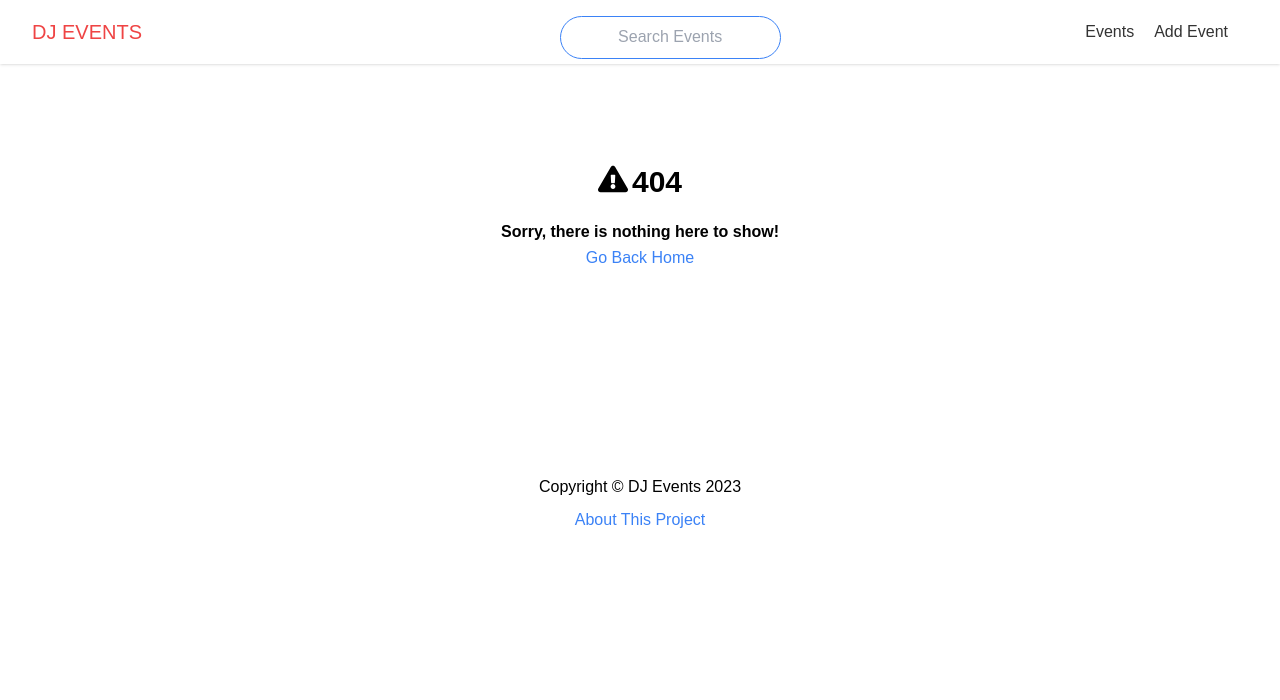
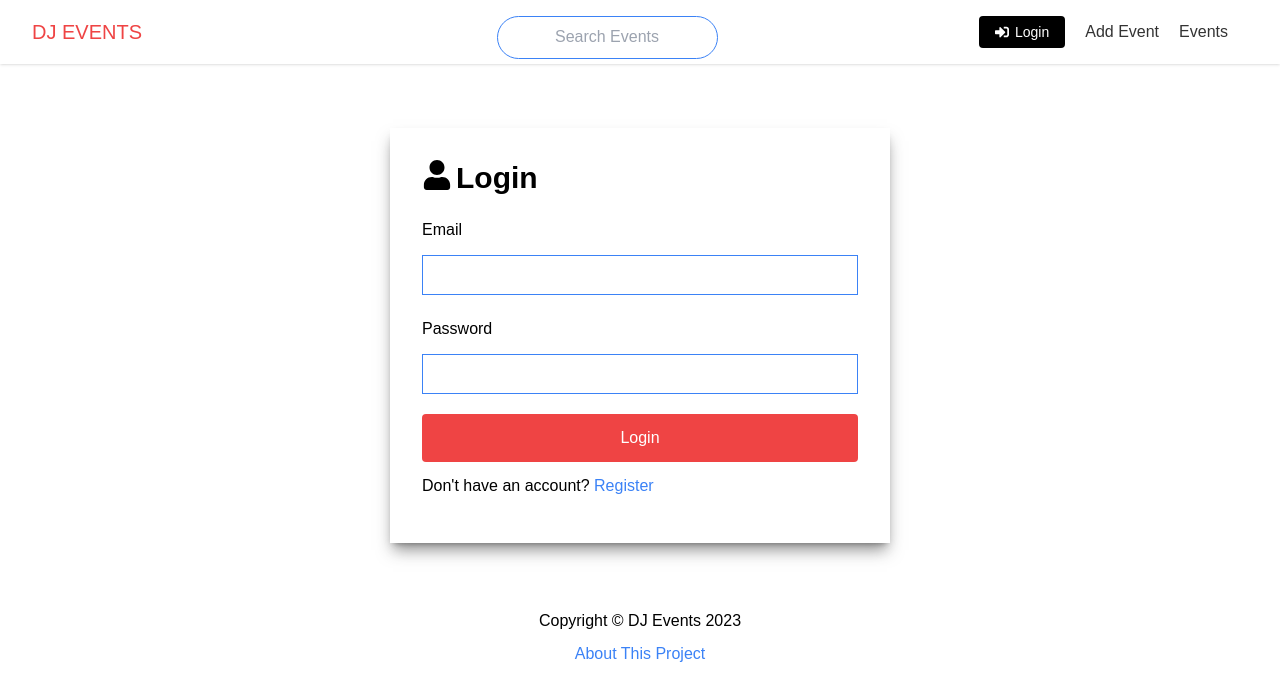
Before and after one commit to MahdiQorbani/DJ-Events-NextJS-frontend, a Next.js app: page /account/login in a window 1280 px wide. Before the commit this address had no page. Shown: the top 700 px of the page. Built offline with nearby package versions, Linux system fonts and the light colour scheme.

Commit message:
login and register page

```diff
--- a/components/Header.js
+++ b/components/Header.js
@@ -1,5 +1,6 @@
 import Link from "next/link";
 import Search from "./Search";
+import { FaSignInAlt, FaSignOutAlt } from "react-icons/fa";
 
 const Header = () => {
   return (
@@ -13,7 +14,7 @@ const Header = () => {
       <Search />
 
       <nav>
-        <ul className="flex flex-col text-center items-center justify-center my-5 md:my-0 md:flex-row">
+        <ul className="flex flex-col-reverse text-center items-center justify-center my-5 md:my-0 md:flex-row-reverse">
           <li>
             <Link className="nav-link" href="/events">
               Events
@@ -24,6 +25,14 @@ const Header = () => {
               Add Event
             </Link>
           </li>
+          <li>
+            <Link
+              className="nav-link btn-secondary btn-icon"
+              href="/account/login"
+            >
+              <FaSignInAlt /> Login
+            </Link>
+          </li>
         </ul>
       </nav>
     </header>
--- a/components/common/Input.js
+++ b/components/common/Input.js
@@ -8,15 +8,18 @@ export default function Input({
   textarea,
   label,
   error,
+  classes,
 }) {
+  classes = `w-full p-1 border border-blue-500 ${classes}`;
+  label = label.replace("_", " ");
   return (
     <div className={textarea === "true" ? "md:col-span-2" : ""}>
-      <label htmlFor={name} className="capitalize">
+      <label htmlFor={name} className="capitalize block mb-2.5">
         {label}
       </label>
       {textarea === "true" ? (
         <textarea
-          className="w-full h-24 p-1 border border-blue-500 col-span-2"
+          className={`h-24 ${classes}`}
           type={type}
           id={name}
           name={name}
@@ -25,7 +28,7 @@ export default function Input({
         />
       ) : (
         <input
-          className="w-full h-10 p-1 border border-blue-500"
+          className={`h-10 ${classes}`}
           type={type}
           id={name}
           name={name}
--- a/components/common/form.js
+++ b/components/common/form.js
@@ -22,6 +22,11 @@ function useForm(props) {
     return error ? error.details[0].message : null;
   };
 
+  const passwordConfirmation = (value) => {
+    if (value !== values.password) return `"Confirm Password" doesn't match`;
+    else return null;
+  };
+
   const handleSubmit = (e) => {
     e.preventDefault();
 
@@ -34,7 +39,10 @@ function useForm(props) {
 
   const handleChange = ({ currentTarget: input }) => {
     const faults = { ...errors };
-    const errorMessage = validateProperty(input);
+    const errorMessage =
+      input.name === "password_confirmation"
+        ? passwordConfirmation(input.value)
+        : validateProperty(input);
     if (errorMessage) faults[input.name] = errorMessage;
     else delete faults[input.name];
 
@@ -45,20 +53,23 @@ function useForm(props) {
     setValues(data);
   };
 
-  const renderInput = (name, label) => {
+  const renderInput = (name, label, classes = null) => {
+    let type;
+    if (name === "date" || name === "time" || name === "email") {
+      type = name;
+    } else if (name === "password" || name === "password_confirmation") {
+      type = "password";
+    } else {
+      type = "text";
+    }
+
     return (
       <Input
         key={name}
+        classes={classes}
         label={label}
         textarea={name === "description" ? "true" : "false"}
-        type={
-          name === "date" ||
-          name === "password" ||
-          name === "time" ||
-          name === "email"
-            ? name
-            : "text"
-        }
+        type={type}
         name={name}
         value={
           name === "date"
@@ -71,9 +82,13 @@ function useForm(props) {
     );
   };
 
-  const renderButton = (label) => {
+  const renderButton = (label, classes = null) => {
     return (
-      <button disabled={validate()} type="submit" className="btn">
+      <button
+        disabled={validate()}
+        type="submit"
+        className={`btn cursor-pointer disabled:cursor-not-allowed ${classes}`}
+      >
         {label}
       </button>
     );
--- a/pages/_app.js
+++ b/pages/_app.js
@@ -1,5 +1,5 @@
-import '@/styles/globals.css'
+import "@/styles/globals.css";
 
 export default function App({ Component, pageProps }) {
-  return <Component {...pageProps} />
+  return <Component {...pageProps} />;
 }
--- /dev/null
+++ b/pages/account/login.js
@@ -0,0 +1,54 @@
+import React, { useState, useEffect, useContext } from "react";
+import Link from "next/link";
+import Joi from "joi-browser";
+import { FaUser } from "react-icons/fa";
+import { ToastContainer, toast } from "react-toastify";
+import "react-toastify/dist/ReactToastify.css";
+import Layout from "@/components/Layout";
+import useForm from "@/components/common/form";
+
+export default function LoginPage() {
+  const [values, setValues] = useState({
+    email: "",
+    password: "",
+  });
+  const [errors, setErrors] = useState({});
+
+  const rule = {
+    schema: {
+      email: Joi.string().required().email().label("Email"),
+      password: Joi.string().required().min(8).label("Password"),
+    },
+    onSubmit: async () => {
+      console.log("submitted");
+    },
+    values,
+    setValues,
+    errors,
+    setErrors,
+  };
+
+  const keys = Object.keys(values);
+
+  const { renderInput, renderButton, handleSubmit } = useForm(rule);
+
+  return (
+    <Layout title="User Login">
+      <div className="max-w-[500px] m-auto p-8 shadow-lg shadow-[rgba(50,50,50,0.52)]">
+        <h1 className="flex space-x-1">
+          <FaUser /> <span>Login</span>
+        </h1>
+        <ToastContainer />
+        <form onSubmit={handleSubmit}>
+          <div className="grid grid-cols-1 gap-5">
+            {keys.map((key) => renderInput(key, key, "block text-lg"))}
+            {renderButton("Login")}
+          </div>
+        </form>
+        <p>
+          Don't have an account? <Link href="/account/register">Register</Link>
+        </p>
+      </div>
+    </Layout>
+  );
+}
--- /dev/null
+++ b/pages/account/register.js
@@ -0,0 +1,62 @@
+import React, { useState, useEffect, useContext } from "react";
+import Link from "next/link";
+import Joi from "joi-browser";
+import { FaUser } from "react-icons/fa";
+import { ToastContainer, toast } from "react-toastify";
+import "react-toastify/dist/ReactToastify.css";
+import Layout from "@/components/Layout";
+import useForm from "@/components/common/form";
+
+export default function RegisterPage() {
+  const [values, setValues] = useState({
+    username: "",
+    email: "",
+    password: "",
+    password_confirmation: "",
+  });
+  const [errors, setErrors] = useState({});
+
+  const rule = {
+    schema: {
+      email: Joi.string().required().email().label("Email"),
+      username: Joi.string().required().label("Username"),
+      password: Joi.string().min(8).max(16).required().label("Password"),
+      password_confirmation: Joi.any()
+        .valid(Joi.ref("password"))
+        .required()
+        .label("Confirm Password")
+        .options({ language: { any: { allowOnly: "doesn't match" } } }),
+    },
+    onSubmit: async () => {
+      console.log("submitted");
+    },
+    values,
+    setValues,
+    errors,
+    setErrors,
+  };
+
+  const keys = Object.keys(values);
+
+  const { renderInput, renderButton, handleSubmit } = useForm(rule);
+
+  return (
+    <Layout title="User Registration">
+      <div className="max-w-[500px] m-auto p-8 shadow-lg shadow-[rgba(50,50,50,0.52)]">
+        <h1 className="flex space-x-1">
+          <FaUser /> <span>Register</span>
+        </h1>
+        <ToastContainer />
+        <form onSubmit={handleSubmit}>
+          <div className="grid grid-cols-1 gap-5">
+            {keys.map((key) => renderInput(key, key, "block text-lg"))}
+            {renderButton("Register")}
+          </div>
+        </form>
+        <p>
+          Already have an account? <Link href="/account/login">Login</Link>
+        </p>
+      </div>
+    </Layout>
+  );
+}
```
